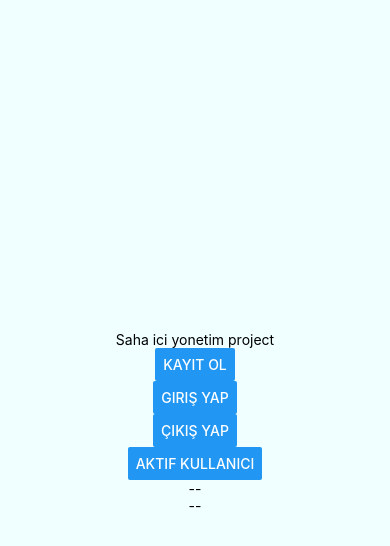
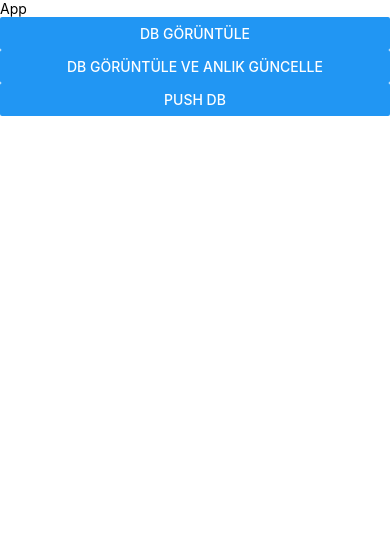
Before and after one commit to keremerguner/sahaiciyonetimproject, a React Native app: screen / in a window 390 px wide. Shown: the top 546 px of the page. Built offline with nearby package versions, Linux system fonts and the light colour scheme.

Commit message:
firebase realtime db initial

```diff
--- a/App.tsx
+++ b/App.tsx
@@ -1,102 +1,48 @@
-import React, {useState} from 'react';
-import {SafeAreaView, Text, Button} from 'react-native';
-import auth from '@react-native-firebase/auth';
+import * as React from 'react';
+import {Text, View, StyleSheet, SafeAreaView, Button} from 'react-native';
+import database from '@react-native-firebase/database';
 
 const App = () => {
-  const kayıtOl = () => {
-    auth()
-      .createUserWithEmailAndPassword('kerem@gm.com', 'kerem123')
-      .then(responsem => {
-        console.log('Kayıt olundu: ', responsem);
-      })
-      .catch(hata => {
-        console.log('cathe girdi', hata);
-        setFirebaseHata(hata.message);
-      });
+  const dbGoruntule = () => {
+    const referance = database().ref('car/');
+    referance.once('value').then(snapshot => {
+      console.log('User data: ', snapshot.val());
+    });
   };
 
-  const girisYap = () => {
-    auth()
-      .signInWithEmailAndPassword('kerem@gm.com', 'kerem123')
-      .then(responsGiris => {
-        console.log('giris yaptı: ', responsGiris);
-      })
-      .catch(hataGiris => {
-        console.log('Hata: ', hataGiris);
-        setFirebaseHata(hataGiris.message);
-      });
+  const dbGoruntuleGuncelle = () => {
+    const referance = database().ref('car/');
+    referance.on('value', snapshot => {
+      console.log('User data: ', snapshot.val());
+    });
   };
 
-  const cikisYap = () => {
-    auth()
-      .signOut()
-      .then(cikisThen => {
-        console.log('Cikis yaptı', cikisThen);
-        setAnlikKisi(''); // Çıkış yapınca anlık kişiyi temizle
-      })
-      .catch(cikisCatch => {
-        console.log('CikisCatch', cikisCatch);
-        setFirebaseHata(cikisCatch.message);
-      });
-  };
+  const pushDb = () => {
+    const referance = database().ref('car/');
 
-  const [anlikKisi, setAnlikKisi] = useState('');
-  const [firebaseHata, setFirebaseHata] = useState();
-
-  const aktifKullanici = () => {
-    const anlikUser = auth().currentUser;
-    if (anlikUser) {
-      // Eğer anlikUser.email null ise boş bir string ata, değilse anlikUser.email değerini kullan
-      setAnlikKisi(anlikUser.email ? anlikUser.email : '');
-      console.log('Aktif kullanıcı:', anlikUser.email);
-    } else {
-      setAnlikKisi('Kullanıcı giriş yapmamış.');
-      console.log('Kullanıcı giriş yapmamış.');
-    }
+    referance.push({
+      model: 'Passat',
+      fiyat: '1.350.000',
+      sene: '2019',
+    });
   };
 
   return (
-    <SafeAreaView
-      style={{
-        flex: 1,
-        backgroundColor: 'azure',
-        alignItems: 'center',
-        justifyContent: 'center',
-      }}>
-      <Text>Saha ici yonetim project</Text>
-      <Button title="Kayıt Ol" onPress={kayıtOl}></Button>
-      <Button title="Giriş Yap" onPress={girisYap}></Button>
-      <Button title="Çıkış yap" onPress={cikisYap}></Button>
-      <Button title="Aktif Kullanici" onPress={aktifKullanici}></Button>
-      {/* Anlık kullanıcıyı göster */}
-      <Text>-{anlikKisi}-</Text>
-      <Text>-{firebaseHata}-</Text>
+    <SafeAreaView style={styles.container}>
+      <Text>App</Text>
+      <Button title="DB Görüntüle" onPress={dbGoruntule}></Button>
+      <Button
+        title="DB Görüntüle ve Anlık Güncelle"
+        onPress={dbGoruntuleGuncelle}></Button>
+      <Button title="Push DB" onPress={pushDb}></Button>
     </SafeAreaView>
   );
 };
+
 export default App;
 
-const res = {
-  additionalUserInfo: {
-    isNewUser: false,
-    profile: null,
-    providerId: 'password',
-    username: null,
+const styles = StyleSheet.create({
+  container: {
+    flex: 1,
   },
-  user: {
-    displayName: null,
-    email: 'kerem@gm.com',
-    emailVerified: false,
-    isAnonymous: false,
-    metadata: [Object],
-    multiFactor: [Object],
-    phoneNumber: null,
-    photoURL: null,
-    providerData: [Array],
-    providerId: 'firebase',
-    refreshToken:
-      'AMf-vBy6WJDYxOVgGDiH1ZaTe3kbdHQzmmYp99drJIJq3SaL133SAi-IsdBt22oE44-Tr2hZsJeIIqnNqaXOX5CcgZlrxWtJWr7JyxX-9lRRSF5BaELa5uuvGIiLjtCQZs1-DxeyDz197nVVL4lK7QUA2rtMThtzKdtkB8_B87PmdsniD4N4QXe27mE8gfD-E3pbjDSWzg8h2Ju-0jhhLcbQtnilJIEB3w',
-    tenantId: null,
-    uid: 'cwD6n2PWH5fkSbxyQNsPtk8tg8a2',
-  },
-};
+});
--- a/package.json
+++ b/package.json
@@ -12,6 +12,7 @@
   "dependencies": {
     "@react-native-firebase/app": "^19.0.1",
     "@react-native-firebase/auth": "^19.0.1",
+    "@react-native-firebase/database": "^19.0.1",
     "react": "18.2.0",
     "react-native": "0.73.6"
   },
```
Also changed, not shown: 3 other files (tests, documents, lock files or other folders).
